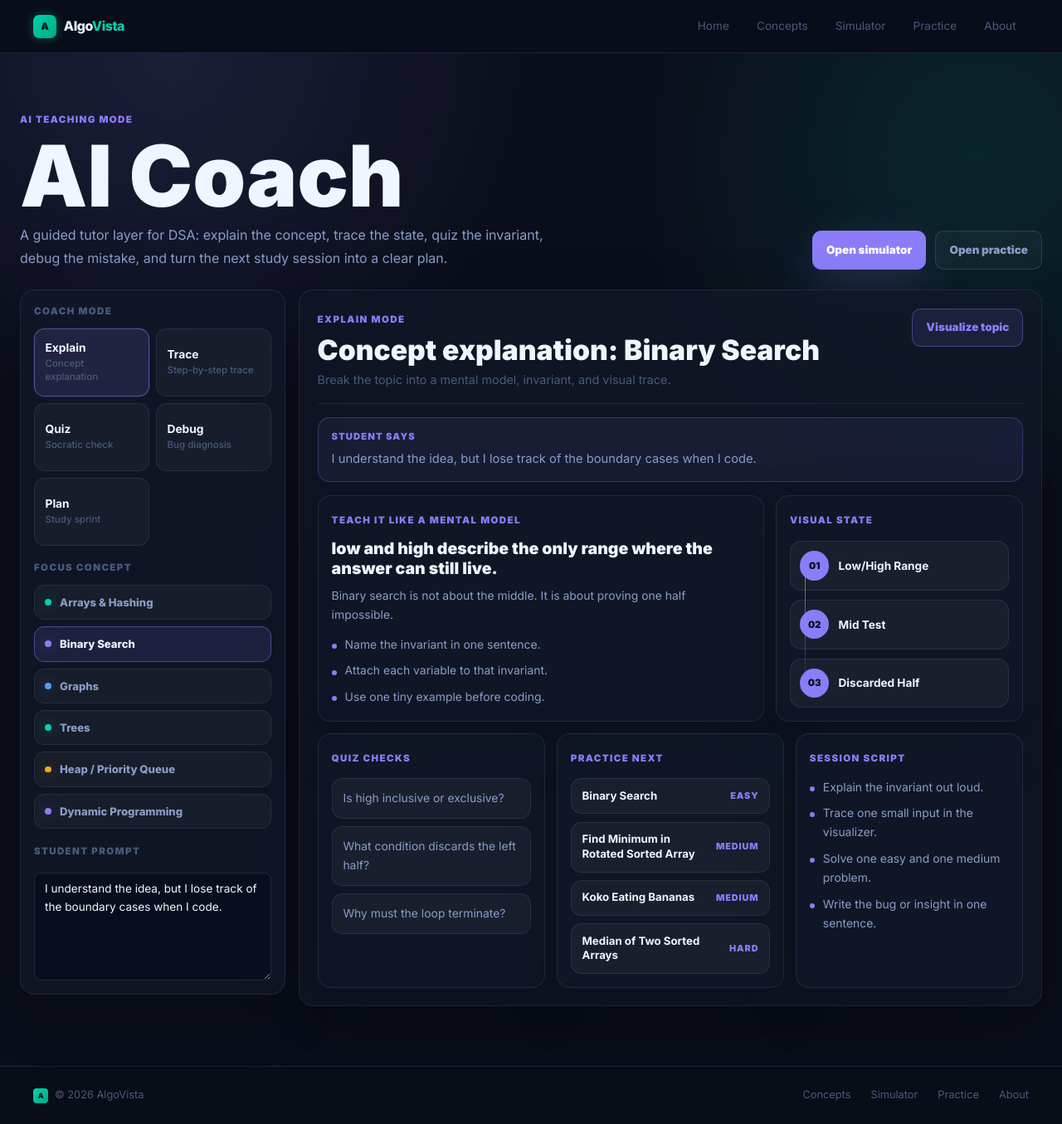
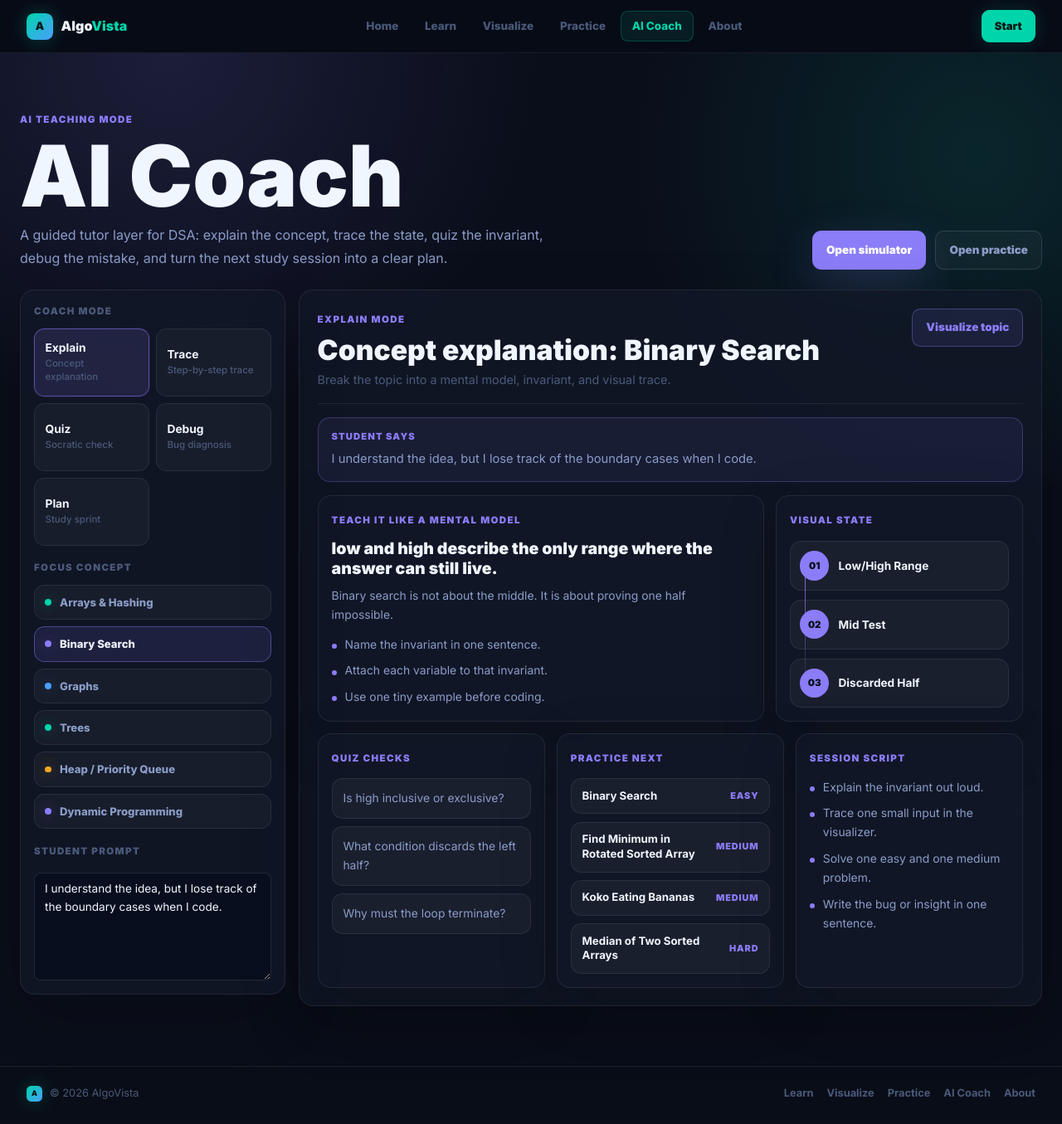
Before and after one commit to Alan-K-Biju-7/AlgoVista, a React (Create React App) app: page /ai in a window 1280 px wide. Shown: the whole page at 83% size. Built offline with nearby package versions, Linux system fonts and the light colour scheme.

Commit message:
Refine the main layout navigation

```diff
--- a/src/layout/MainLayout.jsx
+++ b/src/layout/MainLayout.jsx
@@ -1,91 +1,65 @@
 import { Link, useLocation } from 'react-router-dom';
 
 const navLinks = [
-  { to: '/',          label: 'Home'      },
-  { to: '/concepts',  label: 'Concepts'  },
-  { to: '/simulator', label: 'Simulator' },
-  { to: '/practice',  label: 'Practice'  },
-  { to: '/about',     label: 'About'     },
+  { to: '/', label: 'Home' },
+  { to: '/concepts', label: 'Learn' },
+  { to: '/simulator', label: 'Visualize' },
+  { to: '/practice', label: 'Practice' },
+  { to: '/ai', label: 'AI Coach' },
+  { to: '/about', label: 'About' },
 ];
+
+function isActivePath(pathname, to) {
+  if (to === '/') return pathname === '/';
+  return pathname === to || pathname.startsWith(`${to}/`);
+}
 
 export default function MainLayout({ children }) {
   const { pathname } = useLocation();
 
   return (
-    <div style={{ minHeight: '100vh', display: 'flex', flexDirection: 'column', background: 'var(--bg-base)' }}>
-
-      <header className="app-header" style={{
-        position: 'sticky', top: 0, zIndex: 100,
-        display: 'flex', alignItems: 'center', justifyContent: 'space-between',
-        padding: '0 2.5rem', height: '60px',
-        background: 'rgba(10,14,26,0.85)',
-        backdropFilter: 'blur(16px)',
-        WebkitBackdropFilter: 'blur(16px)',
-        borderBottom: '1px solid var(--border-subtle)',
-      }}>
-
-        <Link to="/" style={{ textDecoration: 'none', display: 'flex', alignItems: 'center', gap: '0.55rem' }}>
-          <div style={{
-            width: '28px', height: '28px', borderRadius: '7px',
-            background: 'linear-gradient(135deg, #00d4aa, #00a884)',
-            display: 'flex', alignItems: 'center', justifyContent: 'center',
-            boxShadow: '0 0 12px rgba(0,212,170,0.35)',
-          }}>
-            <span style={{ fontSize: '0.75rem', fontWeight: '900', color: '#031a14' }}>A</span>
-          </div>
-          <span style={{ fontWeight: '800', fontSize: '1rem', letterSpacing: '-0.03em', color: 'var(--text-primary)' }}>
-            Algo<span style={{ color: 'var(--accent)' }}>Vista</span>
+    <div className="app-shell">
+      <header className="app-header">
+        <Link to="/" className="app-brand" aria-label="AlgoVista home">
+          <span className="app-brand__mark">A</span>
+          <span className="app-brand__text">
+            Algo<span>Vista</span>
           </span>
         </Link>
 
-        <nav className="app-nav" style={{ display: 'flex', alignItems: 'center', gap: '0.15rem' }}>
+        <nav className="app-nav" aria-label="Primary navigation">
           {navLinks.map(({ to, label }) => {
-            const active = pathname === to;
+            const active = isActivePath(pathname, to);
+
             return (
-              <Link key={to} to={to} style={{
-                padding: '0.38rem 0.9rem',
-                borderRadius: '0.45rem',
-                fontSize: '0.85rem',
-                fontWeight: active ? '600' : '400',
-                color: active ? 'var(--accent)' : 'var(--text-muted)',
-                background: active ? 'var(--accent-glow)' : 'transparent',
-                border: active ? '1px solid var(--border-accent)' : '1px solid transparent',
-                textDecoration: 'none',
-                transition: 'all 0.15s',
-              }}>
+              <Link key={to} to={to} className={active ? 'is-active' : undefined}>
                 {label}
               </Link>
             );
           })}
         </nav>
 
+        <Link to="/simulator" className="app-header__cta">
+          Start
+        </Link>
       </header>
 
-      <main style={{ flex: 1 }}>{children}</main>
+      <main className="app-main">{children}</main>
 
-      <footer className="app-footer" style={{
-        borderTop: '1px solid var(--border-subtle)',
-        padding: '1.5rem 2.5rem',
-        display: 'flex', alignItems: 'center', justifyContent: 'space-between', flexWrap: 'wrap', gap: '0.75rem',
-      }}>
-        <div style={{ display: 'flex', alignItems: 'center', gap: '0.5rem' }}>
-          <div style={{ width: '18px', height: '18px', borderRadius: '4px', background: 'linear-gradient(135deg, #00d4aa, #00a884)', display: 'flex', alignItems: 'center', justifyContent: 'center' }}>
-            <span style={{ fontSize: '0.55rem', fontWeight: '900', color: '#031a14' }}>A</span>
-          </div>
-          <span style={{ fontSize: '0.8rem', color: 'var(--text-muted)' }}>
-            © {new Date().getFullYear()} AlgoVista
-          </span>
+      <footer className="app-footer">
+        <div className="app-footer__brand">
+          <span className="app-brand__mark app-brand__mark--small">A</span>
+          <span>© {new Date().getFullYear()} AlgoVista</span>
         </div>
-        <div style={{ display: 'flex', gap: '1.5rem' }}>
-          {[{ to: '/concepts', l: 'Concepts' }, { to: '/simulator', l: 'Simulator' }, { to: '/practice', l: 'Practice' }, { to: '/about', l: 'About' }].map(({ to, l }) => (
-            <Link key={to} to={to} style={{ fontSize: '0.8rem', color: 'var(--text-muted)', transition: 'color 0.15s' }}
-              onMouseEnter={(e) => e.target.style.color = 'var(--accent)'}
-              onMouseLeave={(e) => e.target.style.color = 'var(--text-muted)'}
-            >{l}</Link>
+
+        <div className="app-footer__links">
+          {navLinks.slice(1).map(({ to, label }) => (
+            <Link key={to} to={to}>
+              {label}
+            </Link>
           ))}
         </div>
       </footer>
-
     </div>
   );
 }
```
